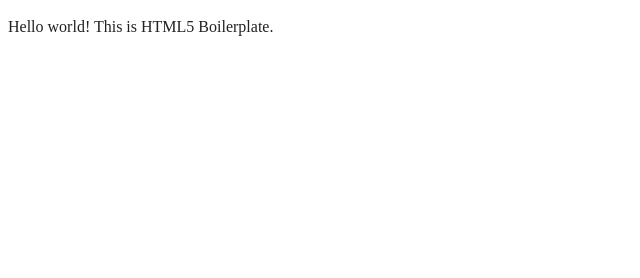
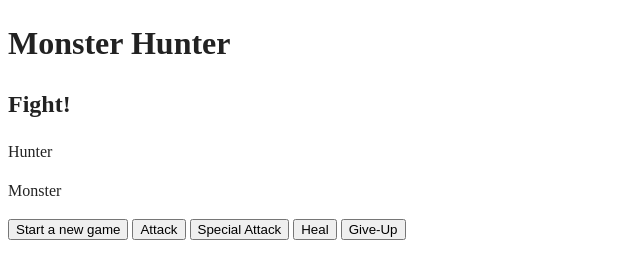
Before and after one commit to HazelCunuder/monster-hunter, a website built with webpack: page index.html in a window 1280 px wide. Shown: the whole page, without its empty margins (0-640 px from the left). Built offline with nearby package versions, Linux system fonts and the light colour scheme.

Commit message:
feat: add monster hunter html structure

```diff
--- a/index.html
+++ b/index.html
@@ -4,7 +4,7 @@
 <head>
   <meta charset="utf-8">
   <meta name="viewport" content="width=device-width, initial-scale=1">
-  <title></title>
+  <title>Monster Hunter</title>
   <link rel="stylesheet" href="css/style.css">
   <meta name="description" content="">
 
@@ -24,9 +24,35 @@
 
 <body>
 
-  <!-- Add your site or application content here -->
-  <p>Hello world! This is HTML5 Boilerplate.</p>
-  <script src="js/app.js"></script>
+  <header>
+    <h1>Monster Hunter</h1>
+  </header>
+
+  <article id="display">
+    <h2>Fight!</h2>
+
+    <section id="Players">
+      <p id="hunter">Hunter</p>
+      <div id="hunter-health-bar">
+        <div id="hunter-health-fill" class="health-fill"></div>
+      </div>
+        <p id="monster">Monster</p>
+      <div id="monster-health-bar">
+      <div id="monster-health-fill" class="health-fill"></div>
+      </div>
+    </div>
+
+    <section id="commands">
+      <input type="button" id="startgame" name="startgame" value="Start a new game">
+      <input type="button" id="attack" name="attack" value="Attack">
+      <input type="button" id="spk" name="spk" value="Special Attack">
+      <input type="button" id="heal" name="heal" value="Heal">
+      <input type="button" id="give-up" name="give-up" value="Give-Up">
+    </section>
+
+    <section id="fight-log"></section>
+
+  </article>
 
 </body>
 
```
